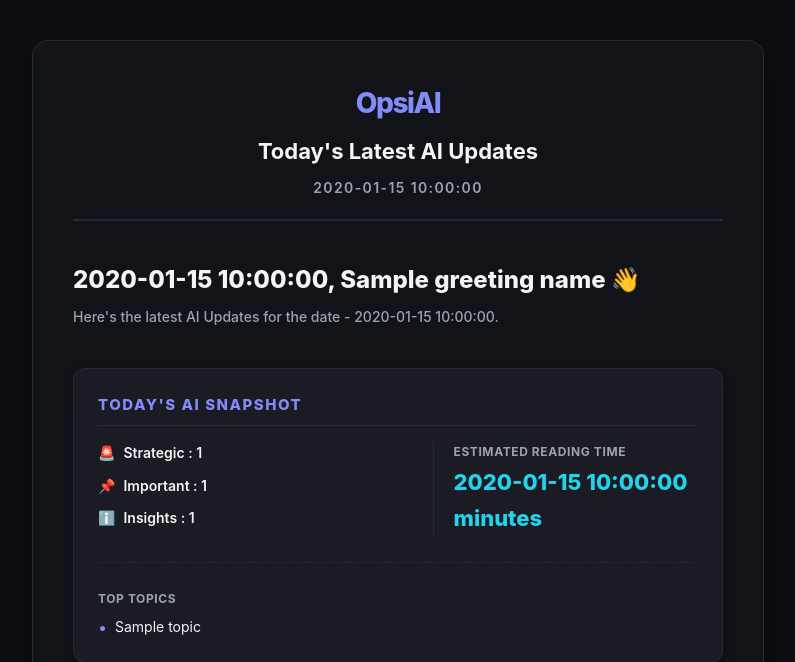
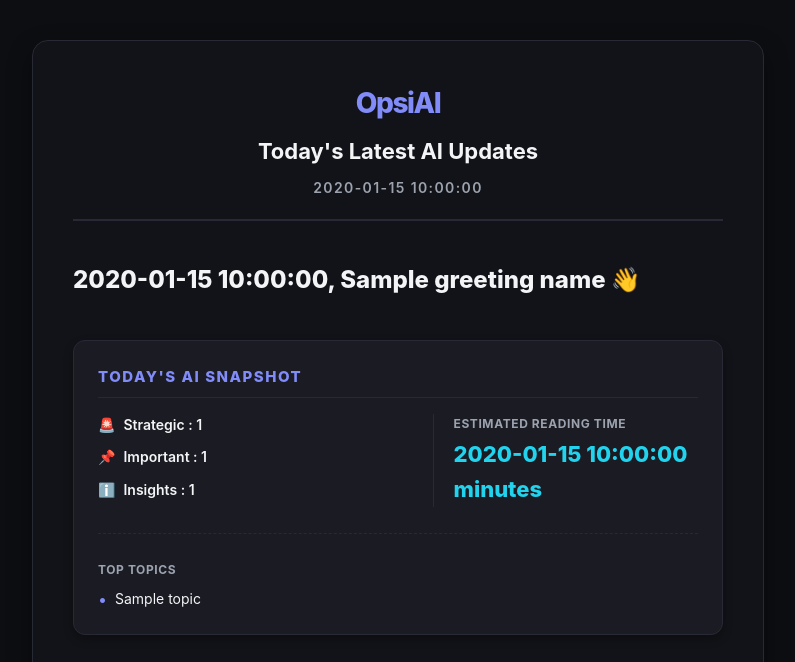
Before and after one commit to abhinallana/AI-Daily-brief, a Python web app: template app/delivery/templates/briefing.html in a window 1280 px wide. Shown: the top 662 px of the page, without its empty margins (242-1037 px from the left). Run offline with Jinja, Linux system fonts and the light colour scheme; the template is opened without the code that fills it: most values are stand-ins (such as "Sample title", 1, 10 or a date in 2020).

Commit message:
removed the date line

```diff
--- a/app/delivery/templates/briefing.html
+++ b/app/delivery/templates/briefing.html
@@ -357,10 +357,7 @@
         </header>
 
         <div class="greeting-banner">
-            <h2 style="margin: 0 0 6px 0; font-size: 24px; font-weight: 800;">{{ greeting_time }}, {{ greeting_name }} 👋</h2>
-            <p style="margin: 0; font-size: 14px; color: var(--text-muted); font-weight: 500;">
-                Here's the latest AI Updates for the date - {{ greeting_date }}.
-            </p>
+            <h2 style="margin: 0; font-size: 24px; font-weight: 800;">{{ greeting_time }}, {{ greeting_name }} 👋</h2>
         </div>
 
         {# Today's AI Snapshot Dashboard #}
--- a/app/delivery/templates/briefing.txt
+++ b/app/delivery/templates/briefing.txt
@@ -4,7 +4,6 @@
 Date: {{ date_str }}
 
 {{ greeting_time }}, {{ greeting_name }} 👋
-Here's the latest AI Updates for the date - {{ greeting_date }}.
 
 ==================================================
 TODAY'S AI SNAPSHOT
```
